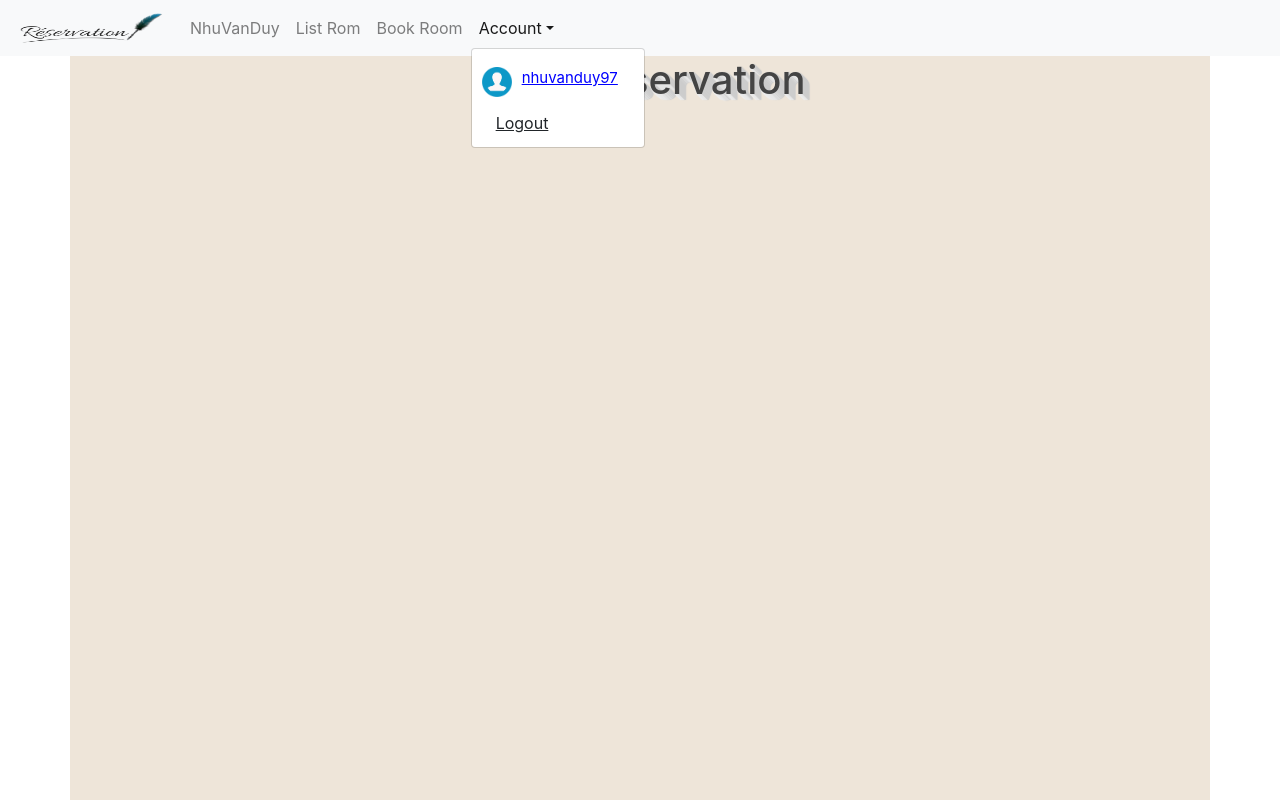
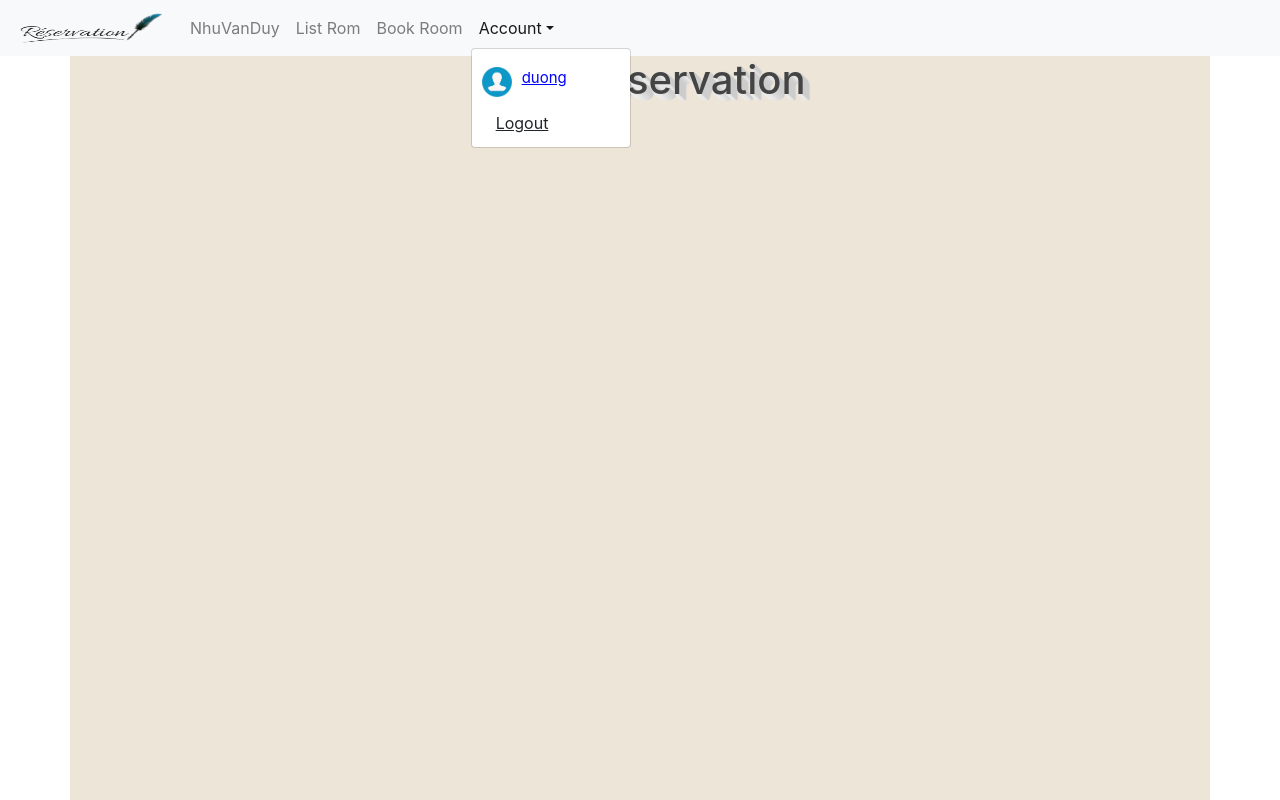
Before and after one commit to sieunhanvodich/room-reservation, a React (Create React App) app: page / in a window 1280 px wide. Both pictures are taken after a click on the button "Account". Shown: the top 800 px of the page. Built offline with nearby package versions, Linux system fonts and the light colour scheme; no server answers.

Commit message:
refs #2 duong update

```diff
--- a/src/App.js
+++ b/src/App.js
@@ -47,7 +47,7 @@ export default class App extends Component {
                     className="d-inline-block align-top"
                     alt=""
                   />
-                  <Nav style={{ color: 'blue', fontSize:'15px', marginLeft:'10px'}}><u>nhuvanduy97</u></Nav>
+                  <Nav style={{ color: 'blue', fontSize:'15px', marginLeft:'10px'}}><u>duong</u></Nav>
                 </Navbar.Brand>
                 <NavDropdown.Item href="#action/3.2"><u>Logout</u></NavDropdown.Item>
               </NavDropdown>
```
